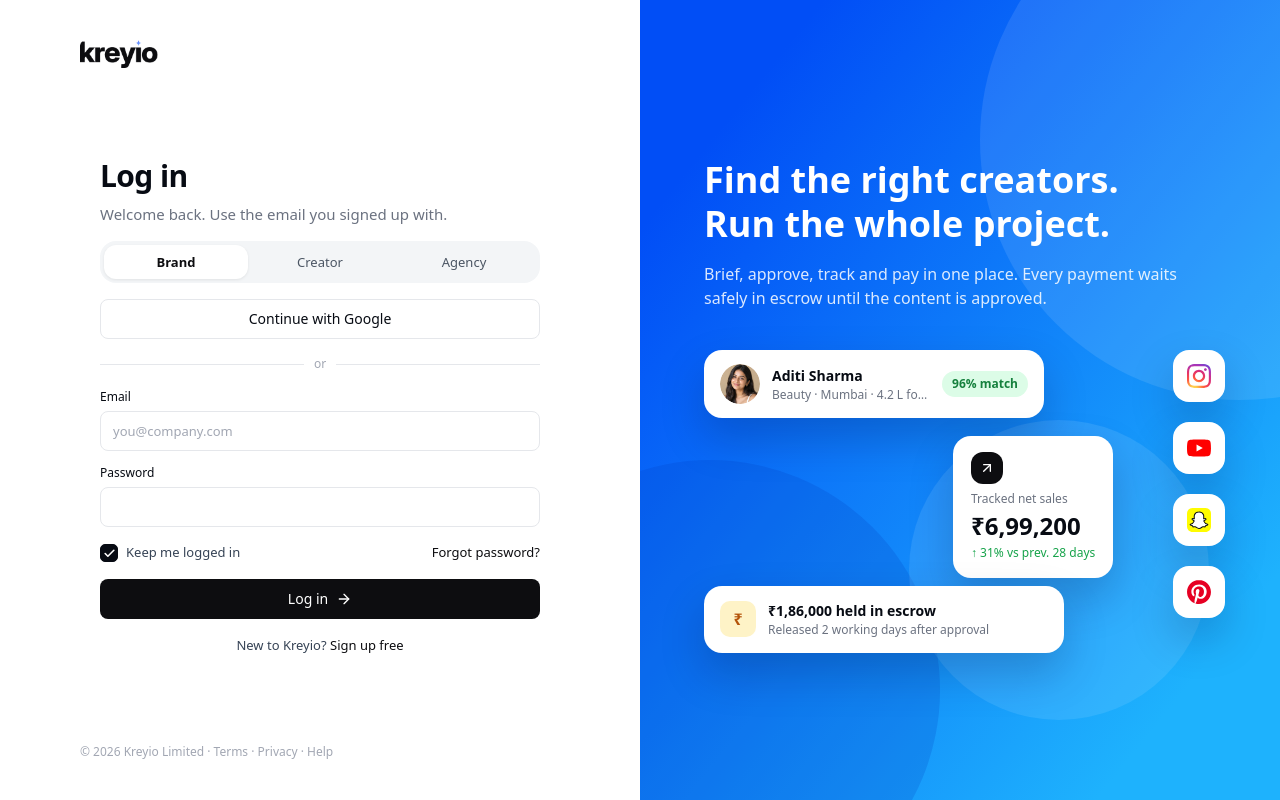
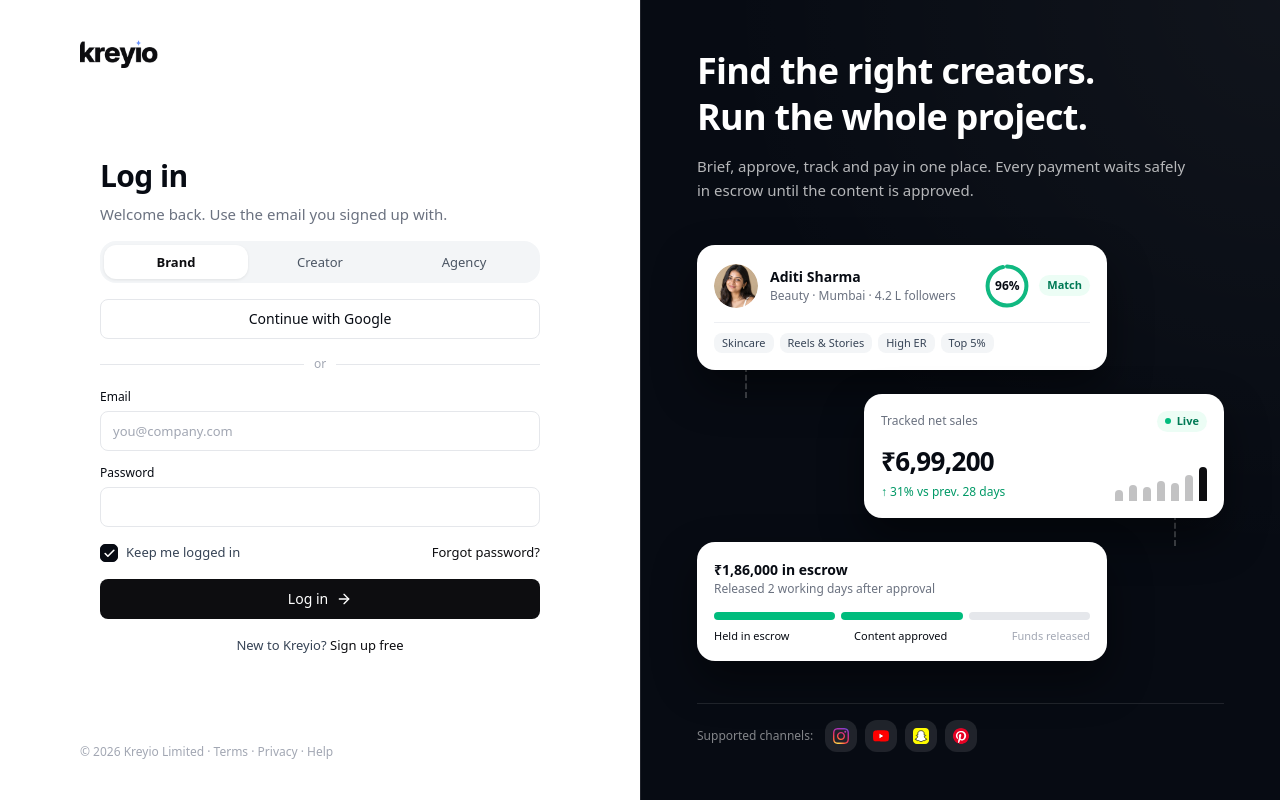
Before and after one commit to Maruf346/floooww-frontend-updated, a React (Vite) app: page /login in a window 1280 px wide. Built offline with nearby package versions, Linux system fonts and the light colour scheme; a web font is replaced by a local one.

Commit message:
feat: add authentication layout and related onboarding and login pages

```diff
--- a/src/auth/components/AuthLayout.tsx
+++ b/src/auth/components/AuthLayout.tsx
@@ -1,21 +1,177 @@
 import type { ReactNode } from "react";
 import { Link } from "react-router-dom";
-import { motion } from "motion/react";
-import { ArrowLeft, ArrowUpRight } from "lucide-react";
+import { motion, AnimatePresence } from "motion/react";
+import { ArrowLeft } from "lucide-react";
 import { Logo } from "@/common/components/brand/Logo";
 import { PlatformLogo } from "@/common/components/brand/PlatformLogo";
 import { ASSETS } from "@/common/constants/assets";
 import { EASE_OUT } from "@/common/constants/motion";
 import { ROUTES } from "@/common/constants/routes";
 
+export type AuthPanelVariant = "brand" | "brand-onboarding" | "creator" | "agency";
+
 interface AuthLayoutProps {
   children: ReactNode;
   className?: string;
-  visual?: "auth" | "onboarding" | "creator-onboarding";
+  visual?: AuthPanelVariant | "auth" | "onboarding" | "creator-onboarding";
 }
 
-/** Shared 1440px auth/onboarding canvas. The decorative pane is hidden on smaller screens. */
-export function AuthLayout({ children, className, visual = "auth" }: AuthLayoutProps) {
+function normalizeVariant(
+  variant?: AuthPanelVariant | "auth" | "onboarding" | "creator-onboarding",
+): AuthPanelVariant {
+  if (variant === "onboarding" || variant === "brand-onboarding") return "brand-onboarding";
+  if (variant === "creator-onboarding" || variant === "creator") return "creator";
+  if (variant === "agency") return "agency";
+  return "brand";
+}
+
+interface SidePanelContent {
+  headline: {
+    title: string;
+    description: string;
+  };
+  card1: {
+    avatar?: string;
+    title: string;
+    subtitle: string;
+    gaugePercent: number;
+    gaugeLabel?: string;
+    tags: string[];
+  };
+  card2: {
+    label: string;
+    liveText: string;
+    figure: string;
+    subtext: string;
+    bars: number[];
+  };
+  card3: {
+    title: string;
+    subtitle: string;
+    progressSteps: [string, string, string];
+    completedSteps: number;
+  };
+}
+
+const PANEL_DATA: Record<AuthPanelVariant, SidePanelContent> = {
+  brand: {
+    headline: {
+      title: "Find the right creators.\nRun the whole project.",
+      description:
+        "Brief, approve, track and pay in one place. Every payment waits safely in escrow until the content is approved.",
+    },
+    card1: {
+      avatar: ASSETS.hero.avatarAditi,
+      title: "Aditi Sharma",
+      subtitle: "Beauty · Mumbai · 4.2 L followers",
+      gaugePercent: 96,
+      gaugeLabel: "Match",
+      tags: ["Skincare", "Reels & Stories", "High ER", "Top 5%"],
+    },
+    card2: {
+      label: "Tracked net sales",
+      liveText: "Live",
+      figure: "₹6,99,200",
+      subtext: "↑ 31% vs prev. 28 days",
+      bars: [30, 42, 38, 55, 48, 70, 92],
+    },
+    card3: {
+      title: "₹1,86,000 in escrow",
+      subtitle: "Released 2 working days after approval",
+      progressSteps: ["Held in escrow", "Content approved", "Funds released"],
+      completedSteps: 2,
+    },
+  },
+  "brand-onboarding": {
+    headline: {
+      title: "Ready to launch\nyour first project.",
+      description:
+        "Set up your brand profile, connect your store for auto-tracking, and invite your team to collaborate in real time.",
+    },
+    card1: {
+      avatar: ASSETS.hero.avatarMeera,
+      title: "Minimalist Squad",
+      subtitle: "Target audience fit · India metros",
+      gaugePercent: 94,
+      gaugeLabel: "Fit",
+      tags: ["Women 18–34", "Tier 1 metros", "High intent", "Verified"],
+    },
+    card2: {
+      label: "Projected campaign reach",
+      liveText: "Live projection",
+      figure: "12,40,000",
+      subtext: "Across 16 invited creators",
+      bars: [25, 38, 45, 60, 58, 80, 95],
+    },
+    card3: {
+      title: "Account launch progress",
+      subtitle: "Complete setup to start sending invites",
+      progressSteps: ["Store synced", "Team invited", "Live project"],
+      completedSteps: 2,
+    },
+  },
+  creator: {
+    headline: {
+      title: "Get discovered by brands\nthat actually fit you.",
+      description:
+        "Brands see verified stats directly from your connected channels. Agree on deliverables upfront, and get paid safely through escrow.",
+    },
+    card1: {
+      avatar: ASSETS.howItWorks.avatarMeera,
+      title: "Meera Iyer",
+      subtitle: "Beauty & skincare · 1.12 L followers",
+      gaugePercent: 98,
+      gaugeLabel: "Fit",
+      tags: ["Clean beauty", "4.8× avg ROI", "Hindi & English", "Fast turnaround"],
+    },
+    card2: {
+      label: "Earned this month",
+      liveText: "Live",
+      figure: "₹84,500",
+      subtext: "↑ 4 active brand partnerships",
+      bars: [28, 35, 42, 50, 65, 78, 90],
+    },
+    card3: {
+      title: "₹30,000 in escrow · Minimalist",
+      subtitle: "Payout auto-released upon draft approval",
+      progressSteps: ["In escrow", "Draft approved", "Bank payout"],
+      completedSteps: 2,
+    },
+  },
+  agency: {
+    headline: {
+      title: "Manage all your clients\nfrom one dashboard.",
+      description:
+        "Run creator campaigns across multiple client brands from a single login. Track deliverables, manage permissions, and share reports.",
+    },
+    card1: {
+      avatar: ASSETS.howItWorks.brandMedia[0],
+      title: "Minimalist Pvt Ltd",
+      subtitle: "Active client · 5 live campaigns",
+      gaugePercent: 92,
+      gaugeLabel: "Pace",
+      tags: ["D2C Brand", "Shopify tracked", "38 creators", "Monthly cycle"],
+    },
+    card2: {
+      label: "Client sales generated",
+      liveText: "Live sync",
+      figure: "₹48.2 Lakhs",
+      subtext: "↑ 3.8× average campaign ROAS",
+      bars: [35, 48, 52, 65, 60, 82, 98],
+    },
+    card3: {
+      title: "Multi-client deliverable pipeline",
+      subtitle: "42 items across 6 client brands",
+      progressSteps: ["In production", "Client sign-off", "Released & paid"],
+      completedSteps: 2,
+    },
+  },
+};
+
+/** Shared 1440px auth/onboarding canvas with responsive near-black side panel. */
+export function AuthLayout({ children, className, visual = "brand" }: AuthLayoutProps) {
+  const panelVariant = normalizeVariant(visual);
+
   return (
     <div className="min-h-dvh bg-white">
       <div className="grid min-h-dvh lg:grid-cols-2">
@@ -56,171 +212,246 @@ export function AuthLayout({ children, className, visual = "auth" }: AuthLayoutP
             </Link>
           </footer>
         </section>
-        <AuthVisual variant={visual} />
+        <AuthSidePanel variant={panelVariant} />
       </div>
     </div>
   );
 }
 
-function AuthVisual({ variant }: { variant: "auth" | "onboarding" | "creator-onboarding" }) {
-  if (variant === "creator-onboarding") return <CreatorOnboardingVisual />;
-  if (variant === "onboarding") return <OnboardingVisual />;
+function RingGauge({ percentage, label }: { percentage: number; label?: string }) {
+  const radius = 17;
+  const circumference = 2 * Math.PI * radius; // ~106.81
+  const strokeDashoffset = circumference - (percentage / 100) * circumference;
+
   return (
-    <aside className="relative hidden min-h-dvh overflow-hidden bg-[linear-gradient(128.66deg,#014ef6_14.286%,#1eb2fd_85.714%)] lg:block">
-      <div className="absolute -right-[220px] -top-[120px] size-[520px] rounded-full bg-white/10" />
-      <div className="absolute -bottom-[120px] -left-[160px] size-[460px] rounded-full bg-[#013cbd]/20" />
-      <div className="absolute bottom-[80px] left-[42%] size-[300px] rounded-full bg-[#a7ddff]/15" />
-      <motion.div
-        initial={{ opacity: 0, y: 18 }}
-        animate={{ opacity: 1, y: 0 }}
-        transition={{ duration: 0.7, ease: EASE_OUT }}
-        className="absolute left-[10%] top-[19.8%]"
-      >
-        <h2 className="font-inter-semibold text-[36px] font-semibold leading-[44px] text-white">
-          Find the right creators.
-          <br />
-          Run the whole project.
-        </h2>
-        <p className="mt-4 max-w-[500px] text-[16px] leading-6 text-white/85">
-          Brief, approve, track and pay in one place. Every payment waits safely in escrow until the
-          content is approved.
-        </p>
-      </motion.div>
-      <motion.div
-        initial={{ opacity: 0, x: -18 }}
-        animate={{ opacity: 1, x: 0 }}
-        transition={{ duration: 0.65, ease: EASE_OUT, delay: 0.22 }}
-        className="absolute left-[10%] top-[43.8%] flex w-[340px] items-center gap-3 rounded-[18px] bg-white px-4 py-3.5 shadow-[0_20px_44px_rgba(5,15,64,.22)]"
-      >
-        <img
-          className="size-10 rounded-full object-cover"
-          src={ASSETS.hero.avatarAditi}
-          alt="Aditi Sharma"
-        />
-        <div className="min-w-0 flex-1">
-          <p className="text-[14px] font-semibold text-ink">Aditi Sharma</p>
-          <p className="truncate text-[12px] text-[#6b7280]">Beauty · Mumbai · 4.2 L followers</p>
-        </div>
-        <span className="rounded-full bg-[#dcfce7] px-2.5 py-1 text-[12px] font-semibold text-[#15803d]">
-          96% match
+    <div className="flex shrink-0 items-center gap-2">
+      <div className="relative flex size-12 items-center justify-center">
+        <svg className="size-full -rotate-90" viewBox="0 0 42 42">
+          <circle
+            cx="21"
+            cy="21"
+            r={radius}
+            strokeWidth="3.5"
+            stroke="#f1f3f7"
+            fill="none"
+          />
+          <circle
+            cx="21"
+            cy="21"
+            r={radius}
+            strokeWidth="3.5"
+            stroke="#10b981"
+            fill="none"
+            strokeDasharray={circumference}
+            strokeDashoffset={strokeDashoffset}
+            strokeLinecap="round"
+          />
+        </svg>
+        <span className="absolute text-[12px] font-bold text-ink">
+          {percentage}%
         </span>
-      </motion.div>
-      <motion.div
-        initial={{ opacity: 0, y: 18 }}
-        animate={{ opacity: 1, y: 0 }}
-        transition={{ duration: 0.7, ease: EASE_OUT, delay: 0.4 }}
-        className="absolute left-[48.9%] top-[54.45%] rounded-[18px] bg-white px-[18px] py-4 shadow-[0_20px_44px_rgba(5,15,64,.22)]"
-      >
-        <div className="grid size-8 place-items-center rounded-lg bg-primary text-white">
-          <ArrowUpRight size={16} />
-        </div>
-        <p className="mt-1.5 text-[12px] text-[#6b7280]">Tracked net sales</p>
-        <p className="text-[24px] font-semibold text-ink">₹6,99,200</p>
-        <p className="text-[12px] font-medium text-[#16a34a]">↑ 31% vs prev. 28 days</p>
-      </motion.div>
-      <motion.div
-        initial={{ opacity: 0, x: -18 }}
-        animate={{ opacity: 1, x: 0 }}
-        transition={{ duration: 0.65, ease: EASE_OUT, delay: 0.55 }}
-        className="absolute left-[10%] top-[73.2%] flex w-[360px] items-center gap-3 rounded-[18px] bg-white px-4 py-3.5 shadow-[0_20px_44px_rgba(5,15,64,.22)]"
-      >
-        <span className="grid size-9 place-items-center rounded-[10px] bg-[#fef3c7] text-[16px] font-semibold text-[#b45309]">
-          ₹
+      </div>
+      {label && (
+        <span className="rounded-full bg-emerald-50 px-2 py-0.5 text-[11px] font-semibold text-emerald-700">
+          {label}
         </span>
-        <div>
-          <p className="text-[14px] font-semibold text-ink">₹1,86,000 held in escrow</p>
-          <p className="text-[12px] text-[#6b7280]">Released 2 working days after approval</p>
-        </div>
-      </motion.div>
-      <div className="absolute left-[83.33%] top-[43.8%] space-y-5">
-        {(["Instagram", "YouTube", "Snapchat", "Pinterest"] as const).map((platform) => (
-          <motion.div
-            key={platform}
-            initial={{ opacity: 0, scale: 0.85 }}
-            animate={{ opacity: 1, scale: 1 }}
-            transition={{ duration: 0.4, ease: EASE_OUT, delay: 0.35 }}
-            className="grid size-[52px] place-items-center rounded-2xl bg-white shadow-[0_20px_44px_rgba(5,15,64,.22)]"
-          >
-            <PlatformLogo platform={platform} size={24} />
-          </motion.div>
-        ))}
-      </div>
-    </aside>
+      )}
+    </div>
   );
 }
 
-function OnboardingVisual() {
+function MiniBarChart({ bars }: { bars: number[] }) {
   return (
-    <aside className="relative hidden overflow-hidden bg-[linear-gradient(145deg,#7399f2,#2563eb)] lg:block">
-      <div className="absolute inset-0 bg-[radial-gradient(circle_at_80%_10%,rgba(255,255,255,.35),transparent_26%)]" />
-      <div className="absolute left-[12%] top-[22%] rounded-[24px] border border-white/40 bg-white/15 p-5 shadow-[0_30px_80px_rgba(2,24,92,.25)]">
-        <div className="rounded-[18px] bg-white p-6">
-          <p className="text-[12px] font-semibold tracking-[.12em] text-primary">SETUP</p>
-          <p className="mt-1 text-[22px] font-bold text-ink">Ready for your first project.</p>
+    <div className="flex h-9 items-end gap-1.5 shrink-0">
+      {bars.map((height, idx) => (
+        <div
+          key={idx}
+          style={{ height: `${height}%` }}
+          className={`w-2 rounded-t-sm transition-all duration-300 ${idx === bars.length - 1 ? "bg-primary" : "bg-primary/25"
+            }`}
+        />
+      ))}
+    </div>
+  );
+}
+
+function ThreePartProgressBar({
+  steps,
+  completedCount = 2,
+}: {
+  steps: [string, string, string];
+  completedCount?: number;
+}) {
+  return (
+    <div className="mt-3.5 space-y-2">
+      <div className="flex gap-1.5">
+        {[0, 1, 2].map((idx) => (
+          <div
+            key={idx}
+            className={`h-2 flex-1 rounded-full ${idx < completedCount ? "bg-emerald-500" : "bg-[#e5e7eb]"
+              }`}
+          />
+        ))}
+      </div>
+      <div className="flex justify-between text-[11px] leading-4 text-secondary">
+        <span className="font-medium text-ink">{steps[0]}</span>
+        <span className="text-center font-medium text-ink">{steps[1]}</span>
+        <span className="text-right text-tertiary">{steps[2]}</span>
+      </div>
+    </div>
+  );
+}
+
+function AuthSidePanel({ variant }: { variant: AuthPanelVariant }) {
+  const data = PANEL_DATA[variant];
+
+  return (
+    <aside className="relative hidden min-h-dvh overflow-hidden border-l border-white/10 bg-[#070b13] lg:flex lg:flex-col lg:justify-between px-10 py-10 xl:px-14 xl:py-12">
+      {/* Background subtle radial texture */}
+      <div className="pointer-events-none absolute inset-0 bg-[radial-gradient(circle_at_top_right,rgba(255,255,255,0.04),transparent_55%)]" />
+
+      {/* Top Headline & Description */}
+      <AnimatePresence mode="wait">
+        <motion.div
+          key={variant}
+          initial={{ opacity: 0, y: 16 }}
+          animate={{ opacity: 1, y: 0 }}
+          exit={{ opacity: 0, y: -16 }}
+          transition={{ duration: 0.5, ease: EASE_OUT }}
+          className="relative z-10 max-w-[500px]"
+        >
+          <h2 className="whitespace-pre-line text-[32px] font-bold leading-[42px] tracking-[-0.02em] text-white xl:text-[36px] xl:leading-[46px]">
+            {data.headline.title}
+          </h2>
+          <p className="mt-3.5 text-[15px] leading-6 text-white/70">
+            {data.headline.description}
+          </p>
+        </motion.div>
+      </AnimatePresence>
+
+      {/* Center 3 Redesigned Cards linked by Dotted Lines */}
+      <div className="relative my-auto flex flex-col py-6">
+        {/* Card 1: Ring Gauge and Tags */}
+        <motion.div
+          key={`card1-${variant}`}
+          initial={{ opacity: 0, x: -16 }}
+          animate={{ opacity: 1, x: 0 }}
+          transition={{ duration: 0.55, ease: EASE_OUT, delay: 0.15 }}
+          className="relative z-10 w-full max-w-[410px] rounded-[18px] border border-white/15 bg-white p-4 shadow-[0_20px_44px_rgba(0,0,0,0.45)]"
+        >
+          <div className="flex items-center justify-between gap-3">
+            <div className="flex min-w-0 items-center gap-3">
+              {data.card1.avatar && (
+                <img
+                  className="size-11 shrink-0 rounded-full object-cover"
+                  src={data.card1.avatar}
+                  alt={data.card1.title}
+                />
+              )}
+              <div className="min-w-0 flex-1">
+                <p className="truncate text-[14px] font-semibold text-ink">
+                  {data.card1.title}
+                </p>
+                <p className="truncate text-[12px] text-[#6b7280]">
+                  {data.card1.subtitle}
+                </p>
+              </div>
+            </div>
+            <RingGauge
+              percentage={data.card1.gaugePercent}
+              label={data.card1.gaugeLabel}
+            />
+          </div>
+          <div className="mt-3 flex flex-wrap gap-1.5 border-t border-line-subtle pt-2.5">
+            {data.card1.tags.map((tag) => (
+              <span
+                key={tag}
+                className="rounded-md bg-subtle px-2 py-0.5 text-[11px] font-medium text-body"
+              >
+                {tag}
+              </span>
+            ))}
+          </div>
+        </motion.div>
+
+        {/* Dotted Line linking Card 1 to Card 2 */}
+        <div className="relative -my-1 ml-12 flex h-8 items-center">
+          <div className="h-full border-l-2 border-dashed border-white/25" />
+        </div>
+
+        {/* Card 2: Bold figure with small chart and Live dot */}
+        <motion.div
+          key={`card2-${variant}`}
+          initial={{ opacity: 0, y: 16 }}
+          animate={{ opacity: 1, y: 0 }}
+          transition={{ duration: 0.55, ease: EASE_OUT, delay: 0.28 }}
+          className="relative z-10 ml-auto w-full max-w-[360px] rounded-[18px] border border-white/15 bg-white p-4 shadow-[0_20px_44px_rgba(0,0,0,0.45)]"
+        >
+          <div className="flex items-center justify-between gap-2">
+            <span className="text-[12px] font-medium text-[#6b7280]">
+              {data.card2.label}
+            </span>
+            <span className="inline-flex items-center gap-1.5 rounded-full bg-emerald-50 px-2 py-0.5 text-[11px] font-semibold text-emerald-700">
+              <span className="size-1.5 rounded-full bg-emerald-500 animate-pulse" />
+              {data.card2.liveText}
+            </span>
+          </div>
+          <div className="mt-2.5 flex items-end justify-between gap-3">
+            <div>
+              <p className="text-[26px] font-bold tracking-tight text-ink">
+                {data.card2.figure}
+              </p>
+              <p className="mt-0.5 text-[12px] font-medium text-emerald-600">
+                {data.card2.subtext}
+              </p>
+            </div>
+            <MiniBarChart bars={data.card2.bars} />
+          </div>
+        </motion.div>
+
+        {/* Dotted Line linking Card 2 to Card 3 */}
+        <div className="relative -my-1 mr-12 flex h-8 justify-end items-center">
+          <div className="h-full border-r-2 border-dashed border-white/25" />
+        </div>
+
+        {/* Card 3: 3-part progress bar (rupee icon tile removed) */}
+        <motion.div
+          key={`card3-${variant}`}
+          initial={{ opacity: 0, x: -16 }}
+          animate={{ opacity: 1, x: 0 }}
+          transition={{ duration: 0.55, ease: EASE_OUT, delay: 0.4 }}
+          className="relative z-10 w-full max-w-[410px] rounded-[18px] border border-white/15 bg-white p-4 shadow-[0_20px_44px_rgba(0,0,0,0.45)]"
+        >
+          <div className="min-w-0">
+            <p className="text-[14px] font-semibold text-ink">
+              {data.card3.title}
+            </p>
+            <p className="text-[12px] text-[#6b7280]">
+              {data.card3.subtitle}
+            </p>
+          </div>
+          <ThreePartProgressBar
+            steps={data.card3.progressSteps}
+            completedCount={data.card3.completedSteps}
+          />
+        </motion.div>
+      </div>
+
+      {/* Bottom Platform Badges Strip */}
+      <div className="relative z-10 flex items-center gap-3 pt-4 border-t border-white/10">
+        <span className="text-[12px] text-white/50">Supported channels:</span>
+        <div className="flex items-center gap-2">
+          {(["Instagram", "YouTube", "Snapchat", "Pinterest"] as const).map((platform) => (
+            <div
+              key={platform}
+              className="grid size-8 place-items-center rounded-lg bg-white/10 hover:bg-white/15 transition-colors"
+              title={platform}
+            >
+              <PlatformLogo platform={platform} size={16} />
+            </div>
+          ))}
         </div>
       </div>
     </aside>
   );
 }
-
-function CreatorOnboardingVisual() {
-  return (
-    <aside className="relative hidden overflow-hidden bg-[linear-gradient(128.66deg,#014ef6_14.286%,#1eb2fd_85.714%)] lg:block">
-      <div className="absolute -right-[220px] -top-[120px] size-[520px] rounded-full bg-white/10" />
-      <div className="absolute -bottom-24 -left-40 size-[460px] rounded-full bg-[#013cbd]/20" />
-      <motion.div
-        initial={{ opacity: 0, y: 16 }}
-        animate={{ opacity: 1, y: 0 }}
-        transition={{ duration: 0.7, ease: EASE_OUT }}
-        className="absolute left-[10%] top-[12.2%]"
-      >
-        <h2 className="max-w-[560px] font-inter-semibold text-[36px] font-semibold leading-[44px] text-white">
-          Get discovered by brands that fit you.
-        </h2>
-        <p className="mt-4 max-w-[520px] text-[16px] leading-6 text-white/85">
-          Complete profiles get more invites. Brands see your real stats from connected accounts,
-          and you see every fee before you accept.
-        </p>
-      </motion.div>
-      <motion.div
-        initial={{ opacity: 0, x: -18 }}
-        animate={{ opacity: 1, x: 0 }}
-        transition={{ duration: 0.6, ease: EASE_OUT, delay: 0.18 }}
-        className="absolute left-[10%] top-[36.7%] flex w-[340px] items-center gap-3 rounded-[14px] bg-white px-4 py-3.5 shadow-[0_16px_32px_rgba(3,26,102,.25)]"
-      >
-        <img
-          src={ASSETS.howItWorks.avatarMeera}
-          alt="Meera Iyer"
-          className="size-10 rounded-full object-cover"
-        />
-        <div className="min-w-0 flex-1">
-          <p className="text-[14px] font-semibold text-ink">Meera Iyer</p>
-          <p className="text-[12px] text-[#6b7280]">Beauty · 1.12 L followers</p>
-        </div>
-        <span className="rounded-full bg-[#dcfce7] px-2.5 py-1 text-[12px] font-semibold text-[#15803d]">
-          96% fit
-        </span>
-      </motion.div>
-      <div className="absolute left-[52.8%] top-1/2 rounded-[14px] bg-white px-[18px] py-4 shadow-[0_16px_32px_rgba(3,26,102,.25)]">
-        <span className="grid size-8 place-items-center rounded-lg bg-primary text-white">₹</span>
-        <p className="mt-1.5 text-[12px] text-[#6b7280]">Paid to you</p>
-        <p className="text-[24px] font-semibold text-ink">₹25,110</p>
-        <p className="text-[12px] font-medium text-[#16a34a]">HDFC ···· 4821 · 2 Nov</p>
-      </div>
-      <div className="absolute left-[15.3%] top-[71.1%] flex w-[360px] items-center gap-3 rounded-[14px] bg-white px-4 py-3.5 shadow-[0_16px_32px_rgba(3,26,102,.25)]">
-        <span className="size-9 rounded-[10px] bg-[#dbebff]" />
-        <div>
-          <p className="text-[14px] font-semibold text-ink">New invite from Minimalist</p>
-          <p className="text-[12px] text-[#6b7280]">Monsoon Sunscreen · reply by 2 Nov</p>
-        </div>
-      </div>
-      <div className="absolute left-[83.3%] top-1/3">
-        <PlatformLogo
-          platform="Instagram"
-          size={24}
-          className="rounded-[26px] bg-white p-[14px] shadow-[0_16px_32px_rgba(3,26,102,.25)] !size-[52px]"
-        />
-      </div>
-    </aside>
-  );
-}
--- a/src/auth/pages/ChooseWorkspacePage.tsx
+++ b/src/auth/pages/ChooseWorkspacePage.tsx
@@ -24,7 +24,7 @@ export function ChooseWorkspacePage() {
   const options = isAgency ? agencyOptions : brandOptions;
   const [selected, setSelected] = useState(0);
   return (
-    <AuthLayout>
+    <AuthLayout visual={isAgency ? "agency" : "brand"}>
       <div className="w-full max-w-[440px]">
         <h1 className="font-inter-bold text-[30px] font-bold leading-[38px] tracking-[-.6px] text-ink">
           Choose a workspace
--- a/src/auth/pages/LoginPage.tsx
+++ b/src/auth/pages/LoginPage.tsx
@@ -31,7 +31,7 @@ export function LoginPage() {
     if (!Object.keys(next).length) navigate(ROLE_HOME[role]);
   };
   return (
-    <AuthLayout>
+    <AuthLayout visual={role}>
       <form noValidate onSubmit={onSubmit} className="w-full max-w-[440px]">
         <h1 className="font-inter-bold text-[30px] font-bold leading-[38px] tracking-[-.6px] text-ink">
           Log in
--- a/src/auth/pages/OnboardingPage.tsx
+++ b/src/auth/pages/OnboardingPage.tsx
@@ -94,7 +94,7 @@ export function OnboardingPage() {
   const next = () => (step === 3 ? navigate(ROLE_HOME[role]) : setStep((value) => value + 1));
   const back = () => (step === 1 ? navigate(ROUTES.home) : setStep((value) => value - 1));
   return (
-    <AuthLayout visual={role === "creator" ? "creator-onboarding" : "onboarding"}>
+    <AuthLayout visual={role === "brand" ? "brand-onboarding" : role}>
       <form
         className="w-full max-w-[440px]"
         onSubmit={(event: FormEvent) => {
--- a/src/auth/pages/SignupPage.tsx
+++ b/src/auth/pages/SignupPage.tsx
@@ -75,7 +75,7 @@ export function SignupPage() {
     navigate(`${ROUTES.verifyEmail}?role=${role}&email=${encodeURIComponent(email)}`);
   };
   return (
-    <AuthLayout>
+    <AuthLayout visual={role ?? "brand"}>
       <div className="w-full max-w-[440px]">
         <Progress step={step} />
         {step === 1 ? (
--- a/src/auth/pages/VerifyEmailPage.tsx
+++ b/src/auth/pages/VerifyEmailPage.tsx
@@ -14,7 +14,7 @@ export function VerifyEmailPage() {
   const email = params.get("email") ?? "ananya@minimalist.in";
   const complete = () => navigate(`/onboarding/${role}`);
   return (
-    <AuthLayout>
+    <AuthLayout visual={role}>
       <div className="w-full max-w-[440px]">
         <Progress step={3} />
         <p className="mt-3 text-[12px] font-semibold tracking-[1px] text-primary">
```
